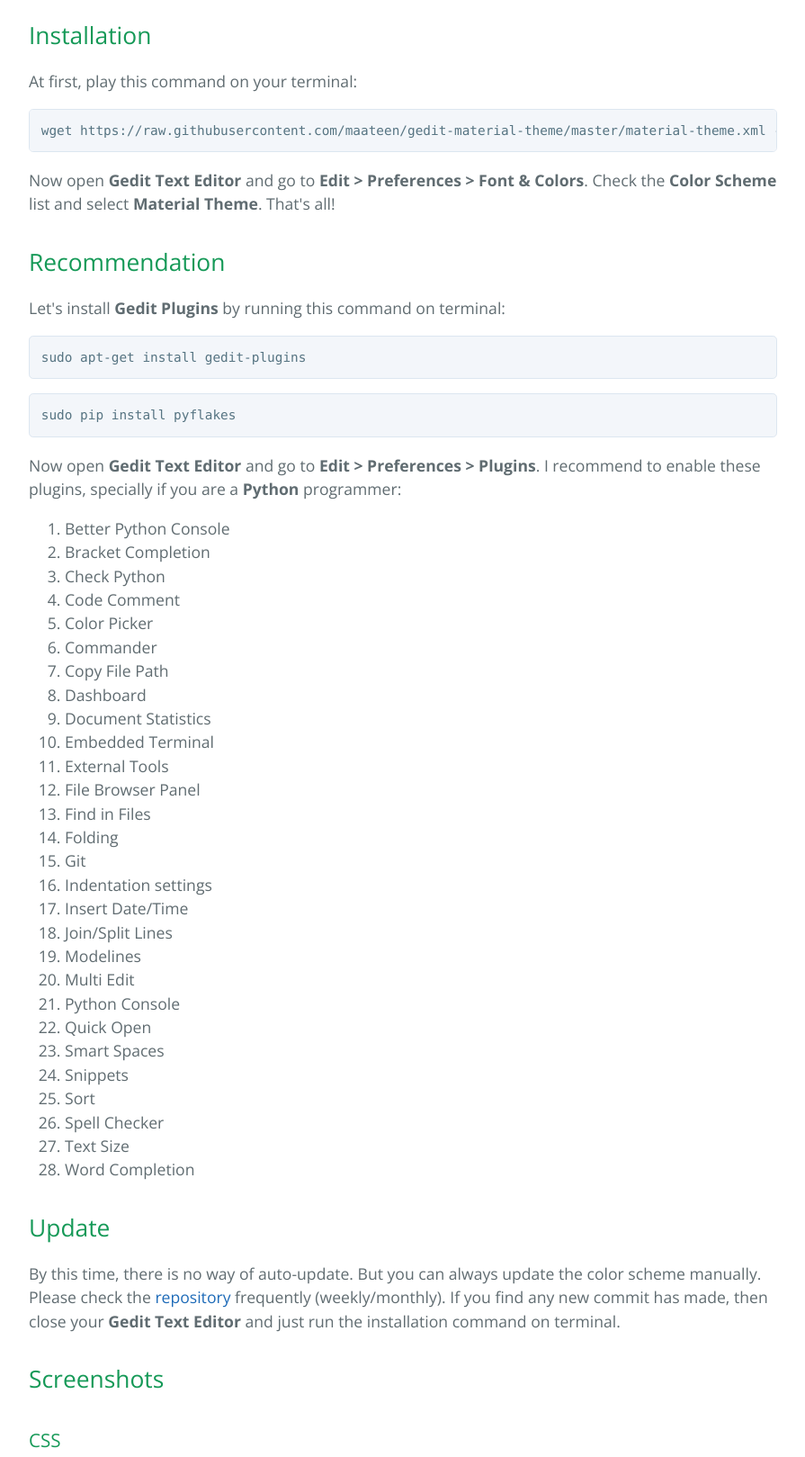
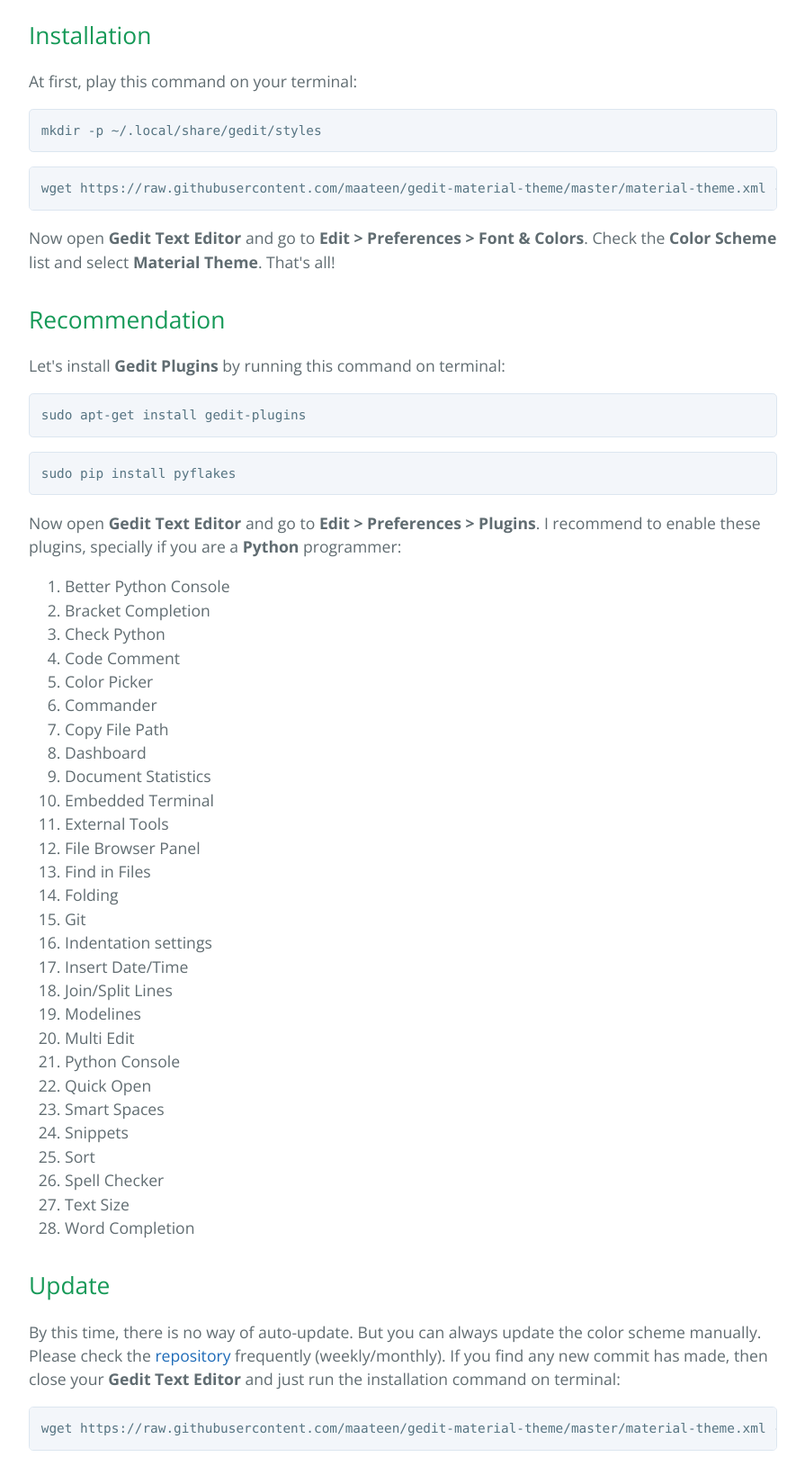
Before and after one commit to maateen/gedit-material-theme, a plain HTML site: page index.html in a window 1280 px wide. Shown: the part 580-2199 px from the top of the page at 90% size, without its empty margins (192-1087 px from the left). Drawn offline with nearby package versions, Linux system fonts and the light colour scheme.

```diff
--- a/index.html
+++ b/index.html
@@ -28,6 +28,9 @@
 <a id="installation" class="anchor" href="#installation" aria-hidden="true"><span aria-hidden="true" class="octicon octicon-link"></span></a>Installation</h2>
 
 <p>At first, play this command on your terminal:</p>
+
+<pre><code>mkdir -p ~/.local/share/gedit/styles
+</code></pre>
 
 <pre><code>wget https://raw.githubusercontent.com/maateen/gedit-material-theme/master/material-theme.xml -O ~/.local/share/gedit/styles/material-theme.xml
 </code></pre>
@@ -81,7 +84,10 @@
 <h2>
 <a id="update" class="anchor" href="#update" aria-hidden="true"><span aria-hidden="true" class="octicon octicon-link"></span></a>Update</h2>
 
-<p>By this time, there is no way of auto-update. But you can always update the color scheme manually. Please check the <a href="https://github.com/maateen/gedit-material-theme">repository</a> frequently (weekly/monthly). If you find any new commit has made, then close your <strong>Gedit Text Editor</strong> and just run the installation command on terminal.</p>
+<p>By this time, there is no way of auto-update. But you can always update the color scheme manually. Please check the <a href="https://github.com/maateen/gedit-material-theme">repository</a> frequently (weekly/monthly). If you find any new commit has made, then close your <strong>Gedit Text Editor</strong> and just run the installation command on terminal:</p>
+
+<pre><code>wget https://raw.githubusercontent.com/maateen/gedit-material-theme/master/material-theme.xml -O ~/.local/share/gedit/styles/material-theme.xml
+</code></pre>
 
 <h2>
 <a id="screenshots" class="anchor" href="#screenshots" aria-hidden="true"><span aria-hidden="true" class="octicon octicon-link"></span></a>Screenshots</h2>
```
Also changed, not shown: params.json (+1 -1 lines).
